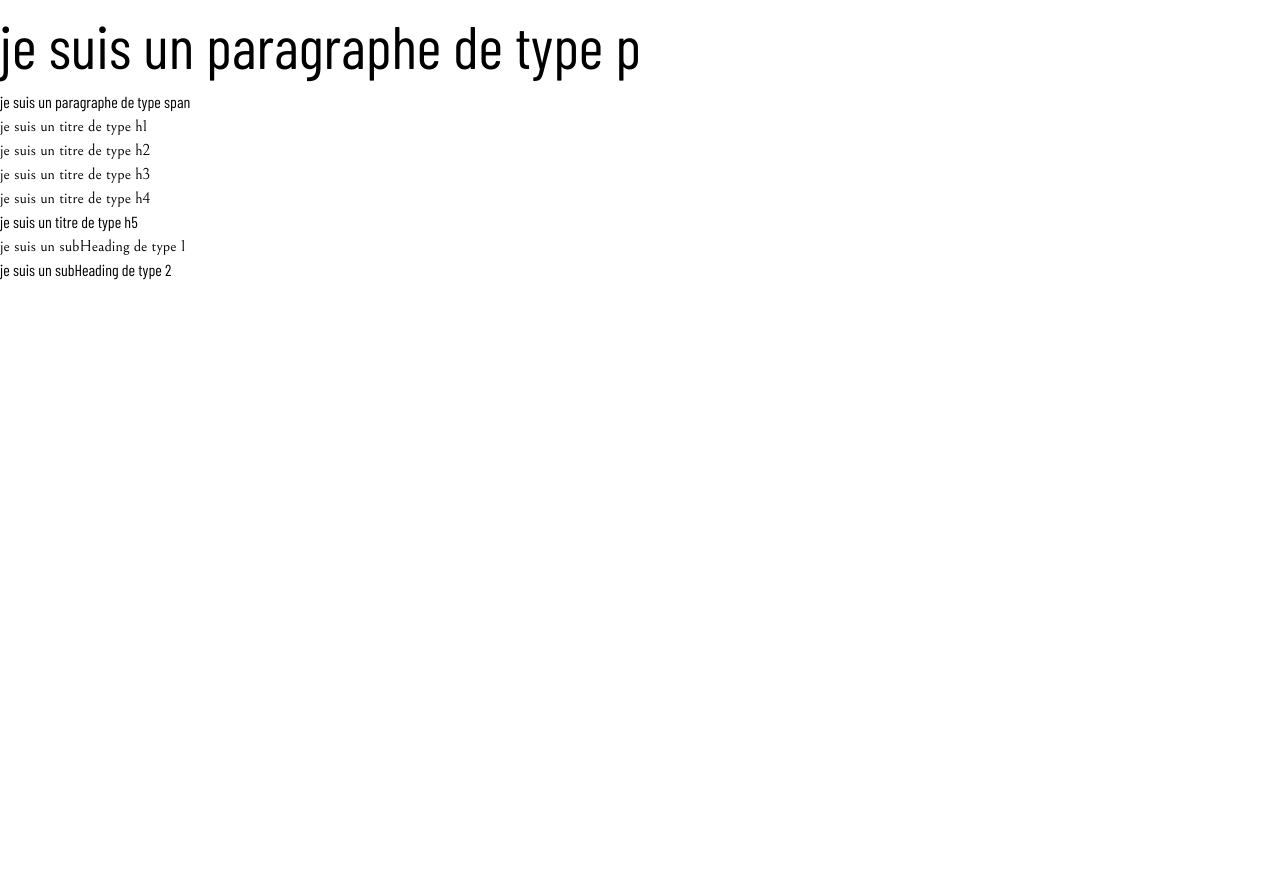
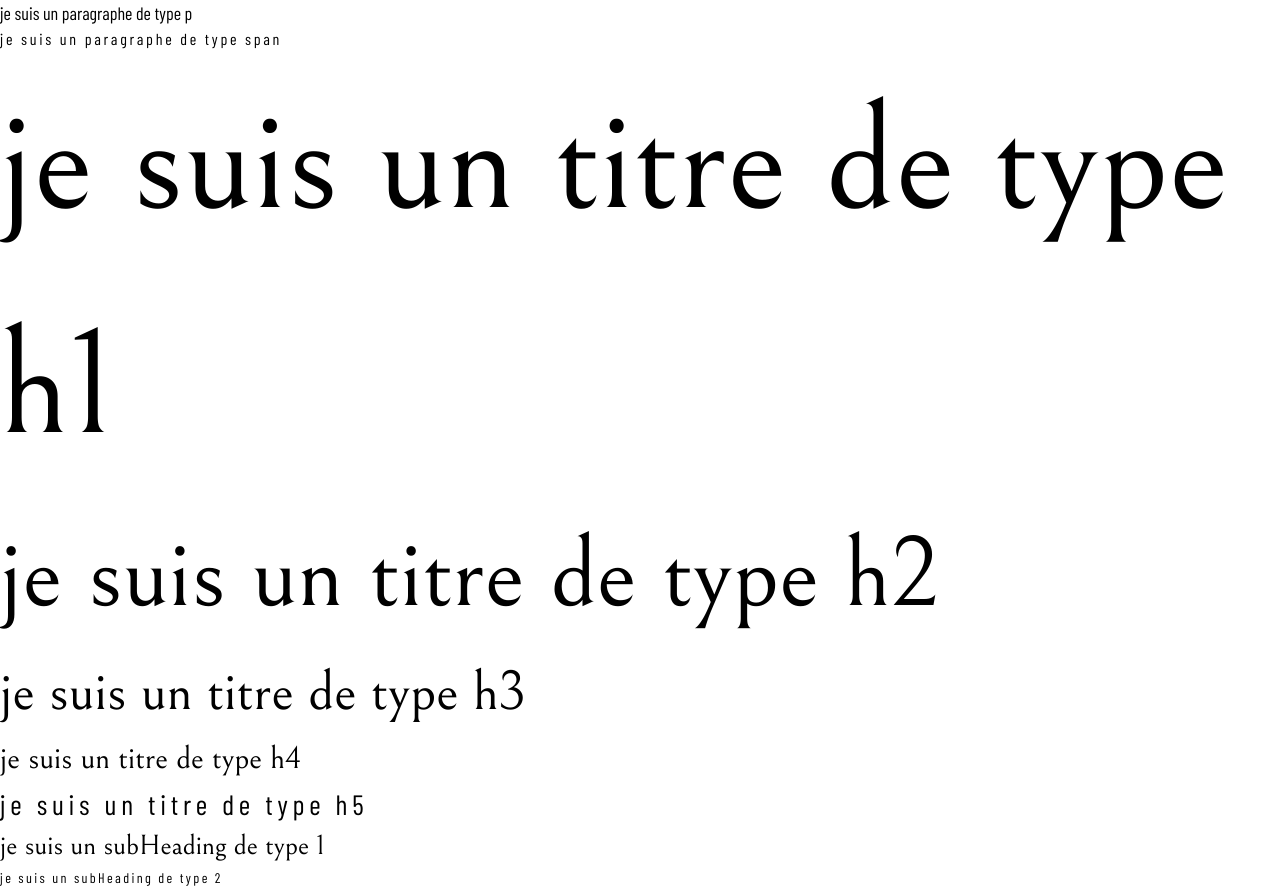
Before and after one commit to Ethanosaure/space-tourism-website, a React (Vite) app: page /technology in a window 1280 px wide. Before the commit the page ends 800 px from the top, so only its background shows below. Built offline with nearby package versions, Linux system fonts and the light colour scheme.

Commit message:
adding proper font, size, space for each typographics elements

```diff
--- a/src/pages/Technology/index.tsx
+++ b/src/pages/Technology/index.tsx
@@ -5,11 +5,7 @@ import SubHeading from "../../typographies/SubHeadings";
 const Component = () => {
   return (
     <div>
-      <Paragraph
-        kind="p"
-        content="je suis un paragraphe de type p"
-        css="text-[60px]"
-      />
+      <Paragraph kind="p" content="je suis un paragraphe de type p" />
       <Paragraph kind="span" content="je suis un paragraphe de type span" />
       <Heading kind="h1" content="je suis un titre de type h1" />
       <Heading kind="h2" content="je suis un titre de type h2" />
--- a/src/typographies/Headings/index.tsx
+++ b/src/typographies/Headings/index.tsx
@@ -1,17 +1,25 @@
 import { HeadingsProps } from "../../types/interface";
 
 const Typographies = ({ kind, content, css }: HeadingsProps) => {
+  const classNameH1 = css ? `text-[150px] ${css}` : `text-[150px]`;
+  const classNameH2 = css ? `text-[100px] ${css}` : `text-[100px]`;
+  const classNameH3 = css ? `text-[56px] ${css}` : `text-[56px]`;
+  const classNameH4 = css ? `text-[32px] ${css}` : `text-[32px]`;
+  const classNameH5 = css
+    ? `text-[28px] tracking-[4.72px] ${css}`
+    : `text-[28px] tracking-[4.72px]`;
+
   switch (kind) {
     case "h1":
-      return <h1 className={css}>{content}</h1>;
+      return <h1 className={classNameH1}>{content}</h1>;
     case "h2":
-      return <h2 className={css}>{content}</h2>;
+      return <h2 className={classNameH2}>{content}</h2>;
     case "h3":
-      return <h3 className={css}>{content}</h3>;
+      return <h3 className={classNameH3}>{content}</h3>;
     case "h4":
-      return <h4 className={css}>{content}</h4>;
+      return <h4 className={classNameH4}>{content}</h4>;
     case "h5":
-      return <h5 className={css}>{content}</h5>;
+      return <h5 className={classNameH5}>{content}</h5>;
   }
 };
 
--- a/src/typographies/Paragraphs/index.tsx
+++ b/src/typographies/Paragraphs/index.tsx
@@ -1,11 +1,15 @@
 import { ParagraphsProps } from "../../types/interface";
 
 const Typographies = ({ kind, content, css }: ParagraphsProps) => {
+  const classNameP = css ? `text-[18px] ${css}` : `text-[18px]`;
+  const classNameSpan = css
+    ? `text-[16px] tracking-[2.7px] ${css}`
+    : `text-[16px] tracking-[2.7px]`;
   switch (kind) {
     case "p":
-      return <p className={css}>{content}</p>;
+      return <p className={classNameP}>{content}</p>;
     case "span":
-      return <span className={css}>{content}</span>;
+      return <span className={classNameSpan}>{content}</span>;
   }
 };
 
--- a/src/typographies/SubHeadings/index.tsx
+++ b/src/typographies/SubHeadings/index.tsx
@@ -1,11 +1,15 @@
 import { SubHeadingsProps } from "../../types/interface";
 
 const Typographies = ({ kind, content, css }: SubHeadingsProps) => {
+  const classNameSub1 = css ? `text-[28px] ${css}` : `text-[28px]`;
+  const classNameSub2 = css
+    ? `text-[14px] tracking-[2.35px] ${css}`
+    : `text-[14px] tracking-[2.35px]`;
   switch (kind) {
     case "subHeading1":
-      return <h1 className={css}>{content}</h1>;
+      return <h1 className={classNameSub1}>{content}</h1>;
     case "subHeading2":
-      return <h5 className={css}>{content}</h5>;
+      return <h5 className={classNameSub2}>{content}</h5>;
   }
 };
 
```
